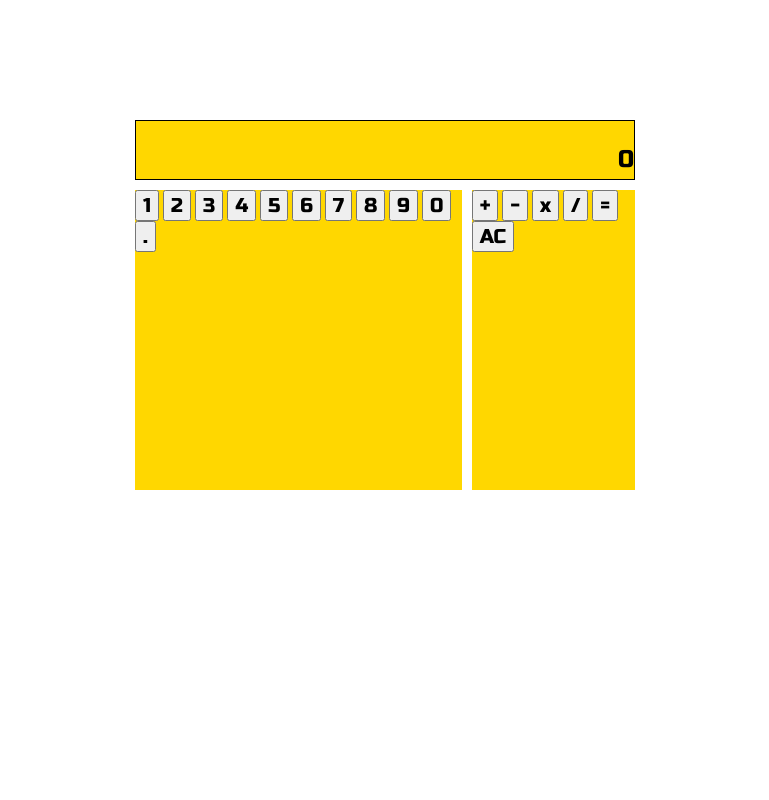
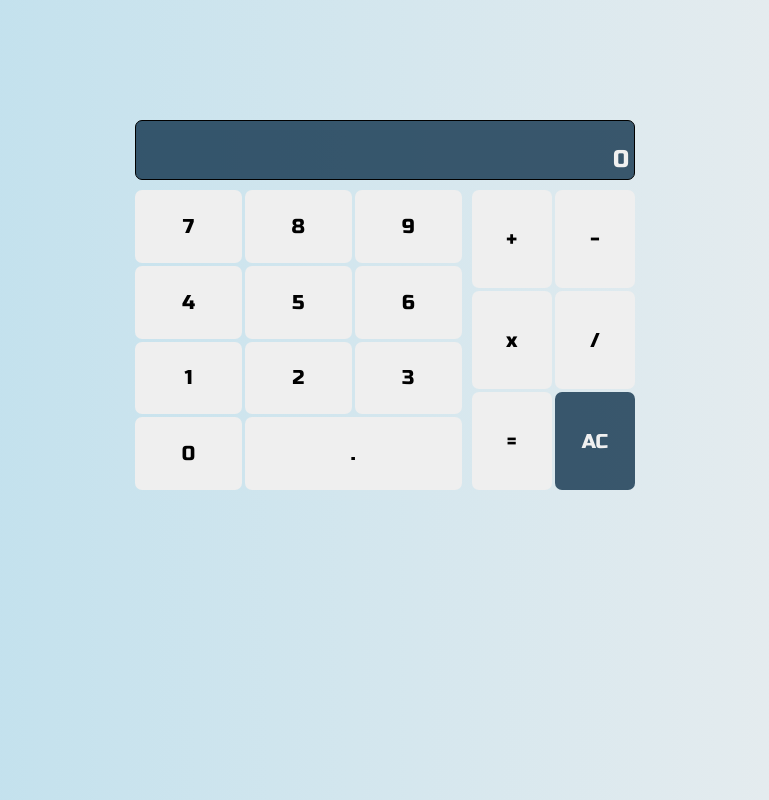
Before and after one commit to VoronovichDev/calculator, a plain HTML site: page index.html in a window 1280 px wide. Shown: the whole page, without its empty margins (255-1024 px from the left). Drawn offline with Linux system fonts and the light colour scheme.

Commit message:
stylized

```diff
--- a/index.html
+++ b/index.html
@@ -14,15 +14,15 @@
 
    <div class="container">
       <div class="digits-btns">
-         <button value="1">1</button>
-         <button value="2">2</button>
-         <button value="3">3</button>
+         <button value="1">7</button>
+         <button value="2">8</button>
+         <button value="3">9</button>
          <button value="4">4</button>
          <button value="5">5</button>
          <button value="6">6</button>
-         <button value="7">7</button>
-         <button value="8">8</button>
-         <button value="9">9</button>
+         <button value="7">1</button>
+         <button value="8">2</button>
+         <button value="9">3</button>
          <button value="0">0</button>
          <button value="." id="dot">.</button>
       </div>
--- a/style.css
+++ b/style.css
@@ -1,6 +1,10 @@
-.body {
+body {
    height: 100%;
+   padding: 0;
+   margin: 0;
+   background: linear-gradient(90deg, #b9deed, #efefef);
 }
+
 .container {
    max-width: 500px;
    margin: 15vh auto;
@@ -15,12 +19,26 @@
 
 .digits-btns {
    grid-area: dgts;
-   background: gold;
+   display: grid;
+   grid-template-columns: 1fr 1fr 1fr;
+   grid-gap: 3px;
 }
+
+#dot {
+   grid-column-start: 2;
+   grid-column-end: 4;
+   grid-row-start: 4;
+   grid-row-end: 4;
+}
+
 .math-btns {
    grid-area: math;
-   background: gold;
+   display: grid;
+   grid-template-columns: 1fr 1fr;
+   grid-template-rows: 1fr 1fr 1fr;
+   gap: 3px;
 }
+
 .display {
    font-family: 'Russo One', sans-serif;
    display: flex;
@@ -28,17 +46,45 @@
    justify-content: flex-end;
    grid-area: display;
    border: 1px black solid;
-   background: gold;
-   padding: 0 0 5px 0;
+   background-color: rgba(2, 38, 65, 0.75);
+   color: rgba(240, 240, 240, 255);
+   padding: 0 5px 5px 0;
    font-size: 24px;
+   border-radius: 7px;
 }
 
 .digits-btns button {
+   border: 0px;
+   border-radius: 7px;
    font-size: 20px;
    font-family: 'Russo One', sans-serif;
+   transition: all 0.3s ease;
+}
+
+.digits-btns button:hover {
+   background-color: rgba(114, 147, 173, 0.75);
 }
 
 .math-btns button {
+   border: 0px;
+   border-radius: 7px;
    font-size: 20px;
    font-family: 'Russo One', sans-serif;
+   transition: all 0.3s ease;
 }
+
+.math-btns #reset {
+   transition: all 0.3s ease;
+   background-color: rgba(2, 38, 65, 0.75);
+   color: rgba(240, 240, 240, 255);
+}
+.math-btns #reset:hover {
+   background-color: rgba(2, 38, 65, 0.659);
+}
+.math-btns button:hover {
+   background-color: rgba(114, 147, 173, 0.75);
+}
+
+button:active {
+   transform: scale(1.05);
+}
```
